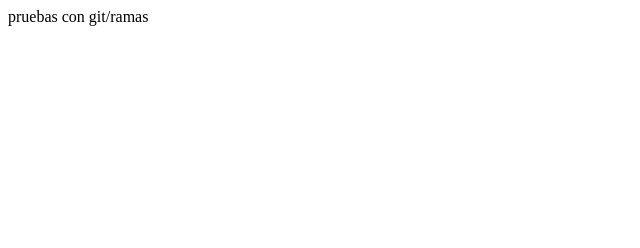
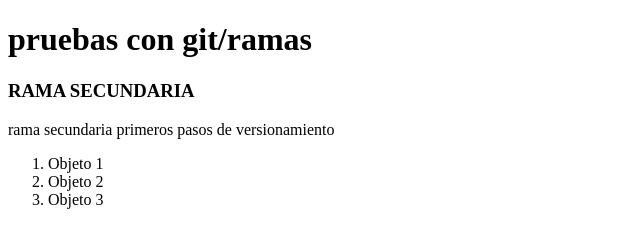
Before and after one commit to jordanmax10/practica-git, a plain HTML site: page index.html in a window 1280 px wide. Shown: the whole page, without its empty margins (0-640 px from the left). Drawn offline with Linux system fonts and the light colour scheme.

Commit message:
Agredando index.js al index.html

```diff
--- a/index.html
+++ b/index.html
@@ -6,6 +6,20 @@
     <title>Pruebas git</title>
 </head>
 <body>
-    pruebas con git/ramas
+
+    <h1>pruebas con git/ramas</h1>
+
+    <h3>RAMA SECUNDARIA</h3>
+
+    <p>rama secundaria primeros pasos de versionamiento</p>
+
+    <ol>
+        <li>Objeto 1</li>
+        <li>Objeto 2</li>
+        <li>Objeto 3</li>
+    </ol>
+
+
+<script src="index.js"></script>
 </body>
 </html>
--- a/index.js
+++ b/index.js
@@ -1 +1,3 @@
 console.log("Rama secundaria para el git");
+
+alert ("Hola mundo");
```
